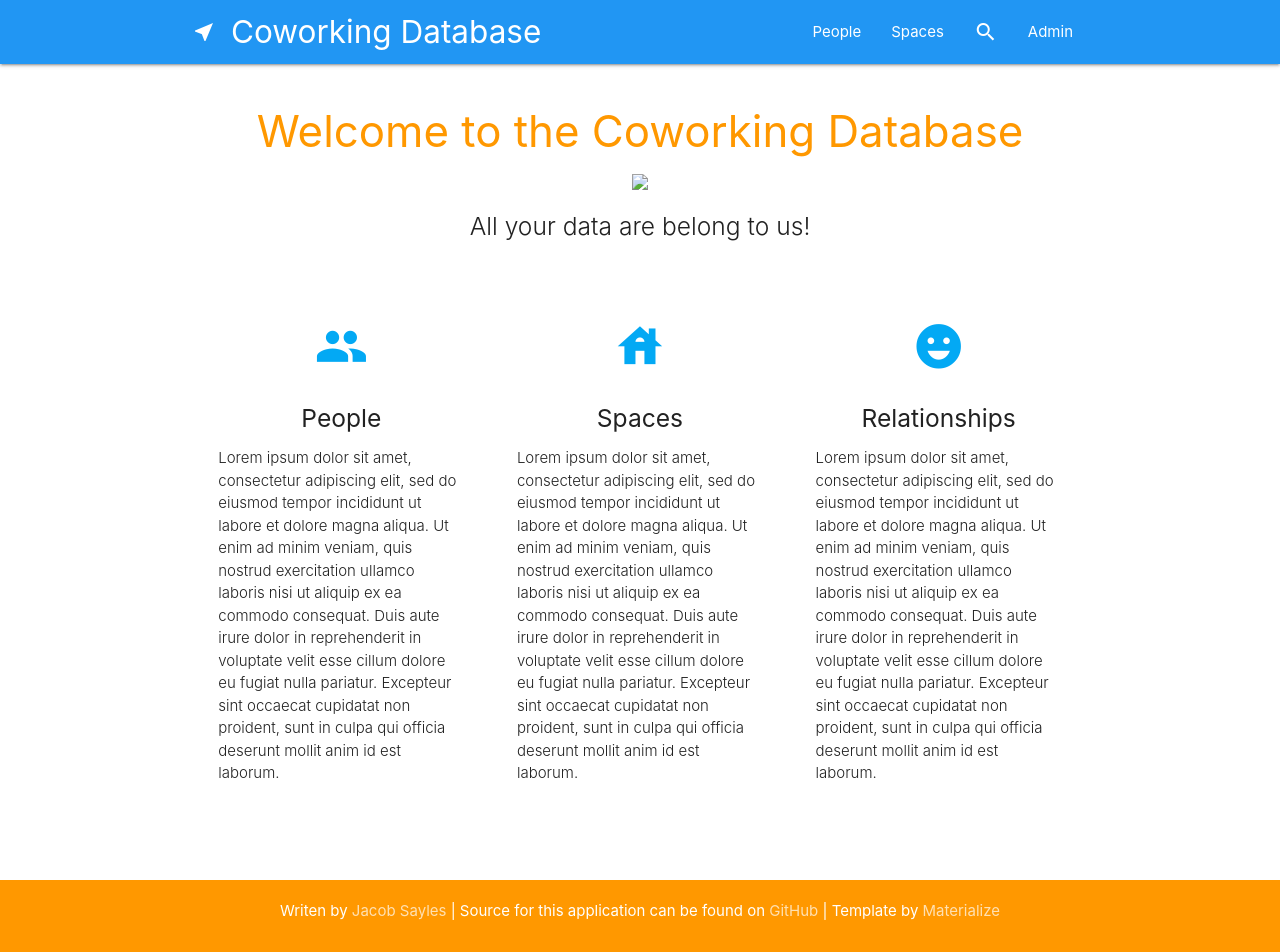
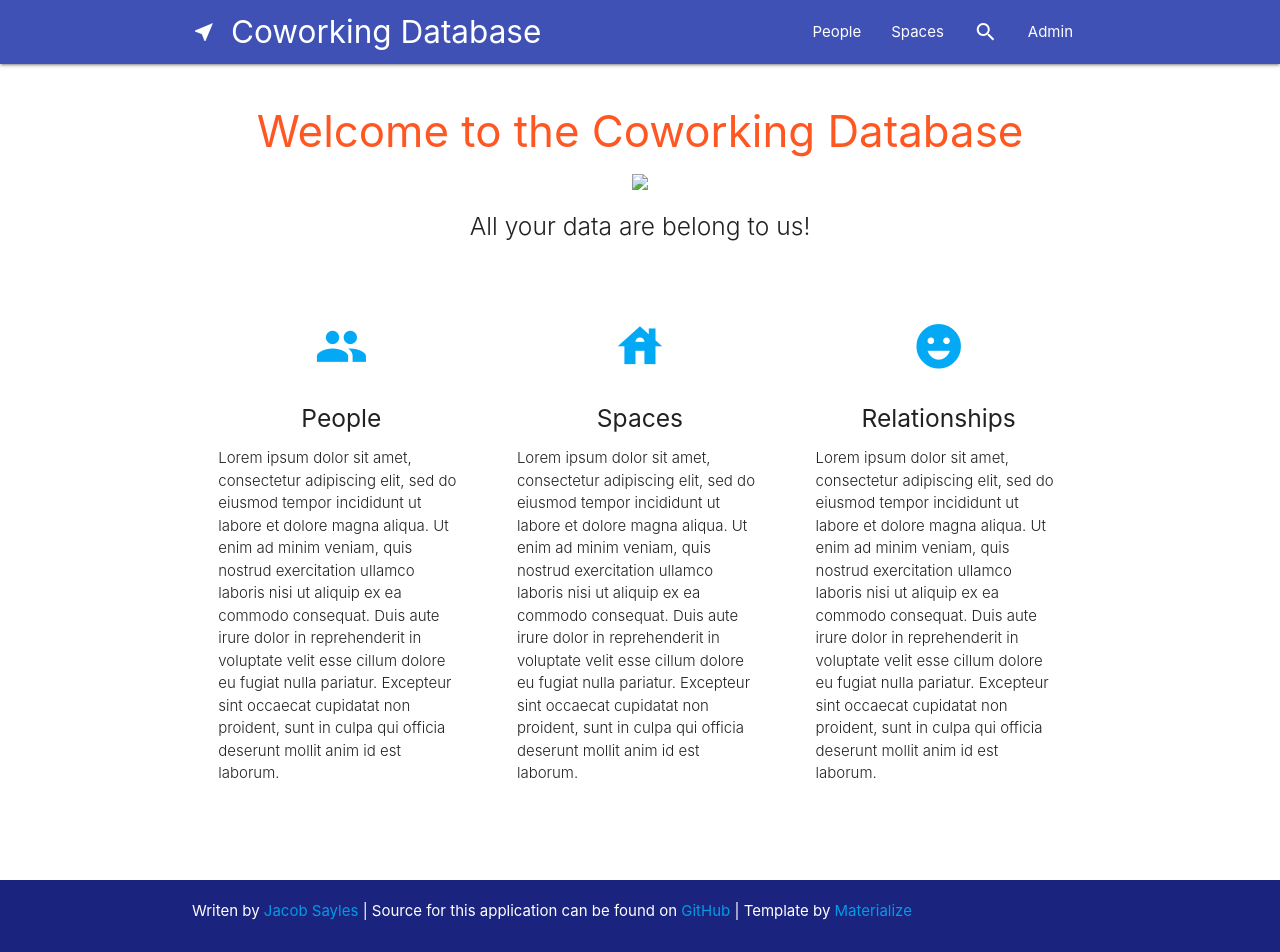
Before and after one commit to jsayles/CoworkingDB, a Django app: page / in a window 1280 px wide. Run offline with Django 3.2, Linux system fonts and the light colour scheme.

Commit message:
softend the colors

```diff
--- a/codb/templates/codb/base.html
+++ b/codb/templates/codb/base.html
@@ -30,7 +30,7 @@
 
   <body>
     <header>
-      <nav class="blue"  role="navigation">
+      <nav class="indigo"  role="navigation">
         <div class="nav-wrapper container">
           <a id="logo-container" href="/" class="brand-logo">
             <i class="material-icons">near_me</i>Coworking Database
@@ -53,11 +53,11 @@
       </div>
     </main>
 
-    <footer class="page-footer orange center">
+    <footer class="page-footer indigo darken-4">
       <div class="container">
-        Writen by <a class="orange-text text-lighten-4" href="https://jacobsayles.com">Jacob Sayles</a> |
-        Source for this application can be found on <a class="orange-text text-lighten-4" href="https://github.com/jsayles/codb/">GitHub</a> |
-        Template by <a class="orange-text text-lighten-4" href="http://materializecss.com">Materialize</a>
+        Writen by <a class="blue-gray" href="https://jacobsayles.com">Jacob Sayles</a> |
+        Source for this application can be found on <a class="blue-gray" href="https://github.com/jsayles/codb/">GitHub</a> |
+        Template by <a class="blue-gray" href="http://materializecss.com">Materialize</a>
       </div>
     </footer>
 
--- a/codb/templates/codb/home.html
+++ b/codb/templates/codb/home.html
@@ -4,7 +4,7 @@
 {% block content %}
   <div class="section no-pad-bot" id="index-banner">
     <div class="container">
-      <h3 class="header center orange-text">Welcome to the Coworking Database</h3>
+      <h3 class="header center deep-orange-text darken-4">Welcome to the Coworking Database</h3>
       <div class="row center">
         <img width="120px" src="{% static 'img/logo.svg' %}"/>
         <h5 class="header col s12 light">All your data are belong to us!</h5>
```
